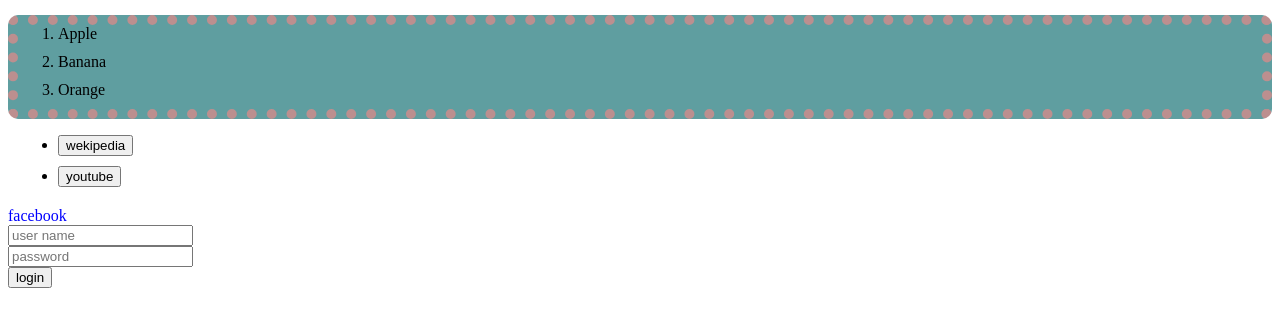
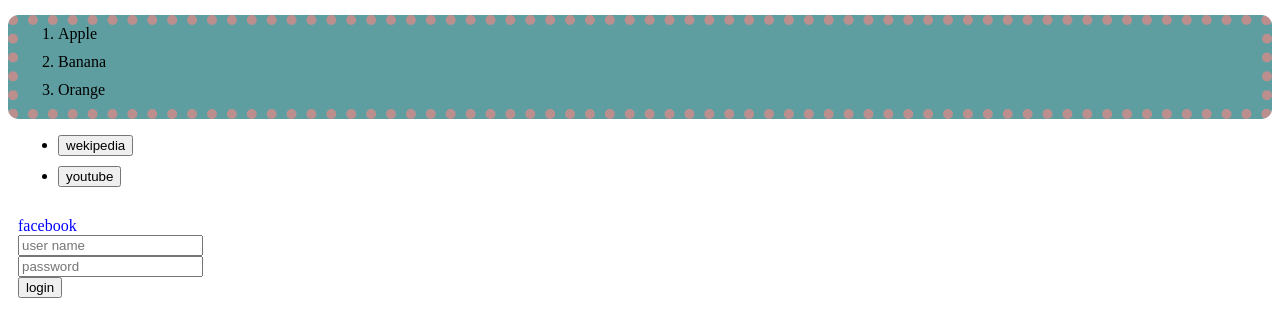
Before and after one commit to muhammadmahfuzmr/my-first-repo, a plain HTML site: page index.html in a window 1280 px wide. Shown: the part 792-1108 px from the top of the page. Drawn offline with Linux system fonts and the light colour scheme.

Commit message:
added padding

```diff
--- a/index.html
+++ b/index.html
@@ -24,7 +24,7 @@
             <li><a href="https://www.youtube.com/"><button>youtube</button></a></li>
         </ul>
     </section>
-    <div>
+    <div class="one" style="padding: 10px;">
         <form action="" style="color: blue;">facebook</form>
         <input type="text"  placeholder="user name"><br>
         <input type="password" placeholder="password"><br>
--- a/styles/blog.css
+++ b/styles/blog.css
@@ -26,3 +26,6 @@ ul{
 li{
     padding-bottom: 10px;
 }
+.one{
+    padding-bottom: 30px;
+}
```
